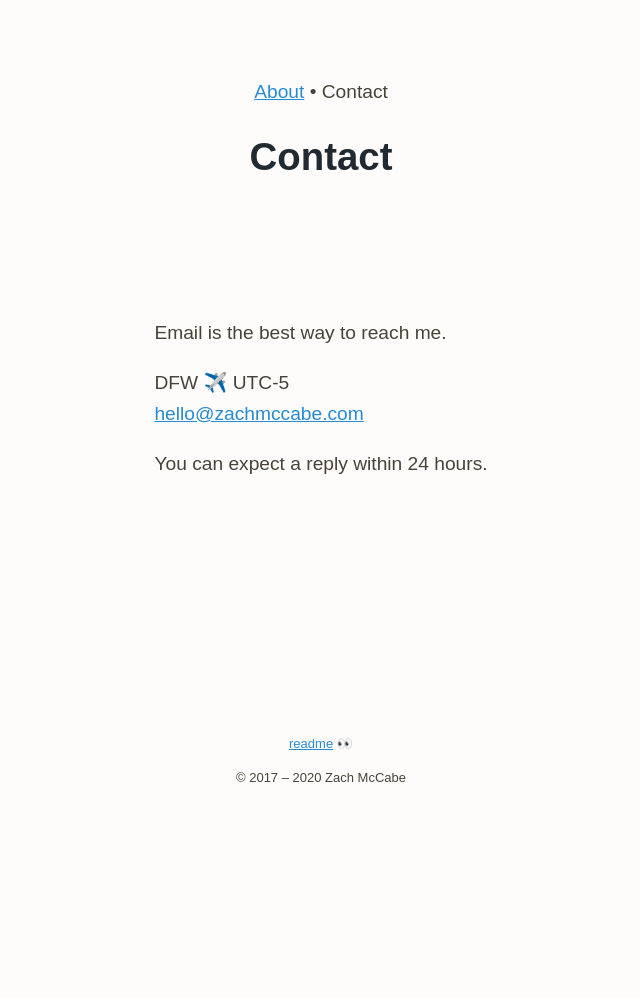
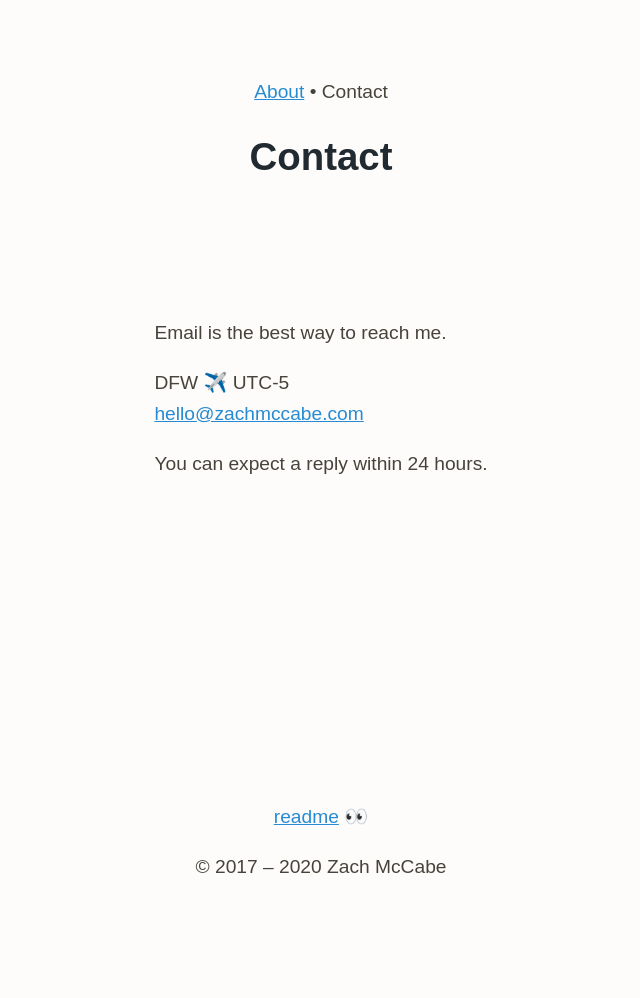
Before and after one commit to zachmccabe/zachmccabe.github.io, a Jekyll site: the page built from contact.md, in a window 1280 px wide. Shown: the whole page, without its empty margins (319-959 px from the left). Built offline with Jekyll 4.4.1, drawn with Linux system fonts in a browser that asks for light colours; before the commit the page ends 900 px from its top, so only the background shows below that.

Commit message:
Update kaoliang3_article.css

```diff
--- a/assets/css/kaoliang3_article.css
+++ b/assets/css/kaoliang3_article.css
@@ -8,13 +8,11 @@ body {
   font: normal normal 1.3em/1.5 sans-serif;
 }
 
-
 @media (max-width: 25em) {h1,h2{font-size:1.5em}}
 @media (min-width: 64em){body{font-size:1.2em;line-height:1.6}}
 @media (min-width: 85em){body{font-size:1.4em}}
 @media (min-width: 120em){body{font-size:2.2em}}
 @media (min-width: 160em){body{font-size:3em}}
-
 
 /*
 @media (max-width: 25em) {h1,h2{font-size:1.5em}}
@@ -26,18 +24,15 @@ body {
 
 header, footer {
   text-align: center;
+  margin: 0 auto;
 }
 
 header {
-  margin: 0 auto;
   padding-top: 3em;
 }
 
 footer {
-  font-size: small;
-  margin: 0 auto;
   padding: 5em 0;
-  width: 100%;
 }
 
 article, main, section {
```
